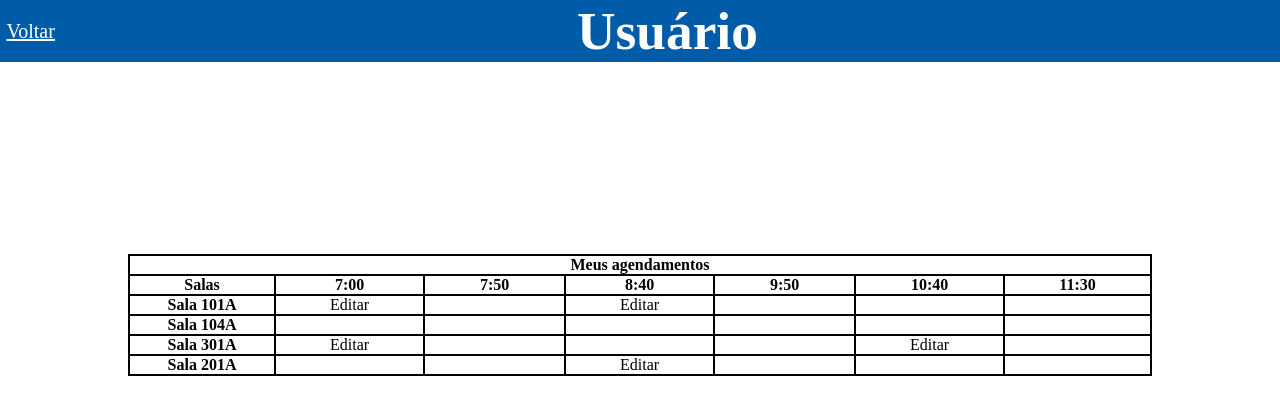
After one commit to TCC-SENAI-TEO/TCC, a PHP site: page /usuario_interface.html in a window 1280 px wide. The commit adds this page. Shown: the top 415 px of the page. Run offline with PHP 8.4, Linux system fonts and the light colour scheme.

Commit message:
Criação da página de usuários.
Criação da página usuários, aonde será exbiido uma tabela com os angendamentos daquele usuário e ele possa modifica-los ali.

```diff
--- /dev/null
+++ b/css/usuario.css
@@ -0,0 +1,61 @@
+* {
+    margin: 0;
+    padding: 0;
+}
+
+header {
+    display: flex;
+    color: white;
+    background-color: #005ca9;
+    width: 100%;
+}
+
+.titulo {
+    margin: auto;
+    font-size: 40pt;
+}
+
+.voltar {
+    text-decoration: underline;
+    color: white;
+    font-size: 15pt;
+    align-self: center;
+    margin-left: .5%;
+}
+.voltar:hover {
+    color: rgb(204, 204, 204);
+}
+
+main {
+    display: flex;
+    margin-top: 15%;
+    width: 100%;
+}
+
+table {
+    margin: auto;
+    width: 80%;
+    border-collapse:  collapse;
+    border: 2px solid black;
+}
+
+th, td {
+    border: 2px solid black;
+    width: 50svw;
+    text-align: center;
+}
+
+@media only screen and (max-width: 380px) {
+    .titulo {
+        font-size: 30pt;
+    }
+
+    .voltar {
+        font-size: 10pt;
+    }
+
+    table {
+        font-size: 10pt;
+        width: fit-content;
+    }
+}
--- a/html/home.php
+++ b/html/home.php
@@ -33,7 +33,7 @@ include "../php/conectar_banco_de_dados.php"
 
                 <div class="salas_status">
                     <h3 class=" salas_totais">Salas: </h3>
-                    <h3 class=" sala_salas_disponiveis">Salas salas_disponiveis: </h3>
+                    <h3 class=" sala_salas_disponiveis">Salas disponiveis: </h3>
                     <h3 class=" sala_interditadas">Salas interditadas: </h3>
                     <h3 class=" sala_ocupadas">Salas ocupadas: </h3>
                 </div>
@@ -57,7 +57,7 @@ include "../php/conectar_banco_de_dados.php"
                 </select>
                     </li>
                 </ul>
-            <a class="encaminhar_usuario" href="../html/usuario_agendamentos.html">Meus agendamentos</a>
+            <a class="encaminhar_usuario" href="../html/usuario_interface.html">Meus agendamentos</a>
                 <?php
 
                     $verificar = $_SESSION['email_funcionario'];
--- /dev/null
+++ b/html/usuario_interface.html
@@ -0,0 +1,69 @@
+<!DOCTYPE html>
+<html lang="pt-br">
+<head>
+    <meta charset="UTF-8">
+    <meta http-equiv="X-UA-Compatible" content="IE=edge">
+    <meta name="viewport" content="width=device-width, initial-scale=1.0">
+    <link rel="stylesheet" href="../css/usuario.css">
+    <link rel="shortcut icon" href="../img/favicon.png" type="image/x-icon">
+    <title>Usuario</title>
+</head>
+<body>
+    <header>
+        <a class="voltar" href="home.php">Voltar</a>
+        <h1 class='titulo'>Usuário</h1>
+    </header>
+    <main>
+        <table>
+            <tr>
+                <th colspan="7">Meus agendamentos</th>
+            </tr>
+            <tr>
+                <th>Salas</th>
+                <th>7:00</th>
+                <th>7:50</th>
+                <th>8:40</th>
+                <th>9:50</th>
+                <th>10:40</th>
+                <th>11:30</th>
+            </tr>
+            <tr>
+                <th>Sala 101A</th>
+                <td>Editar</td>
+                <td></td>
+                <td>Editar</td>
+                <td></td>
+                <td></td>
+                <td></td>
+            </tr>
+            <tr>
+                <th>Sala 104A</th>
+                <td></td>
+                <td></td>
+                <td></td>
+                <td></td>
+                <td></td>
+                <td></td>
+            </tr>
+            <tr>
+                <th>Sala 301A</th>
+                <td>Editar</td>
+                <td></td>
+                <td></td>
+                <td></td>
+                <td>Editar</td>
+                <td></td>
+            </tr>
+            <tr>
+                <th>Sala 201A</th>
+                <td></td>
+                <td></td>
+                <td>Editar</td>
+                <td></td>
+                <td></td>
+                <td></td>
+            </tr>
+        </table>
+    </main>
+</body>
+</html>
```
Also changed, not shown: html/usuario_agendamentos.html (deleted, +0 -12 lines), js/data.js (line endings or trailing spaces).
